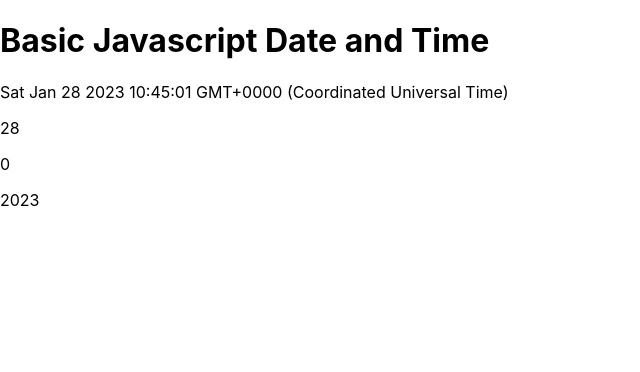
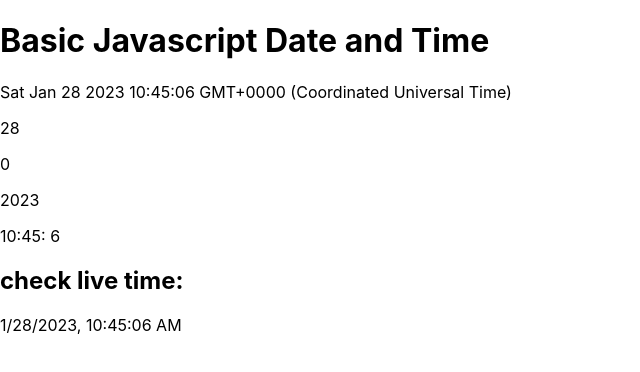
Before and after one commit to ramya-vbr/basic-javascript, a React (Create React App) app: page / in a window 1280 px wide. Shown: the top 372 px of the page, without its empty margins (0-640 px from the left). Built offline with nearby package versions, Linux system fonts and the light colour scheme.

Commit message:
live-time-commit

```diff
--- a/src/component/Basic.js
+++ b/src/component/Basic.js
@@ -1,8 +1,12 @@
-import React from "react";
+import React, { useEffect, useState } from "react";
 
-function basic() {
+function Basic() {
+  const [todayDate, setTodayDate] = useState(new Date());
   const current = Date().toLocaleString();
   const today = new Date();
+  useEffect(() => {
+    setInterval(() => setTodayDate(new Date()), 1000);
+  }, []);
   return (
     <div>
       <h1>Basic Javascript Date and Time </h1>
@@ -10,7 +14,19 @@ function basic() {
       <p>{today.getDate()}</p>
       <p>{today.getMonth()}</p>
       <p>{today.getFullYear()}</p>
+      <p>
+        {today.getHours()}:{today.getMinutes()}: {today.getSeconds()}
+      </p>
+      <h2>check live time:</h2>
+      <p>
+        {todayDate.toLocaleString("en-us", {
+          hours: "numeric",
+          minutes: "numeric",
+          hour12: true,
+        })}
+      </p>
+      {/* <p>{todayDate}</p> */}
     </div>
   );
 }
-export default basic;
+export default Basic;
```
